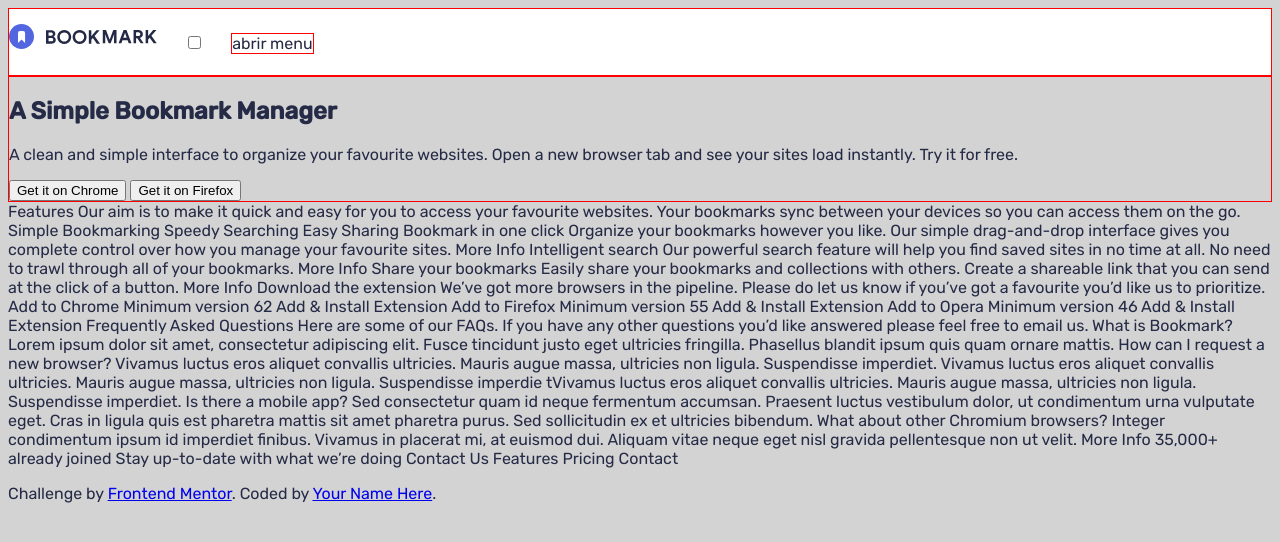
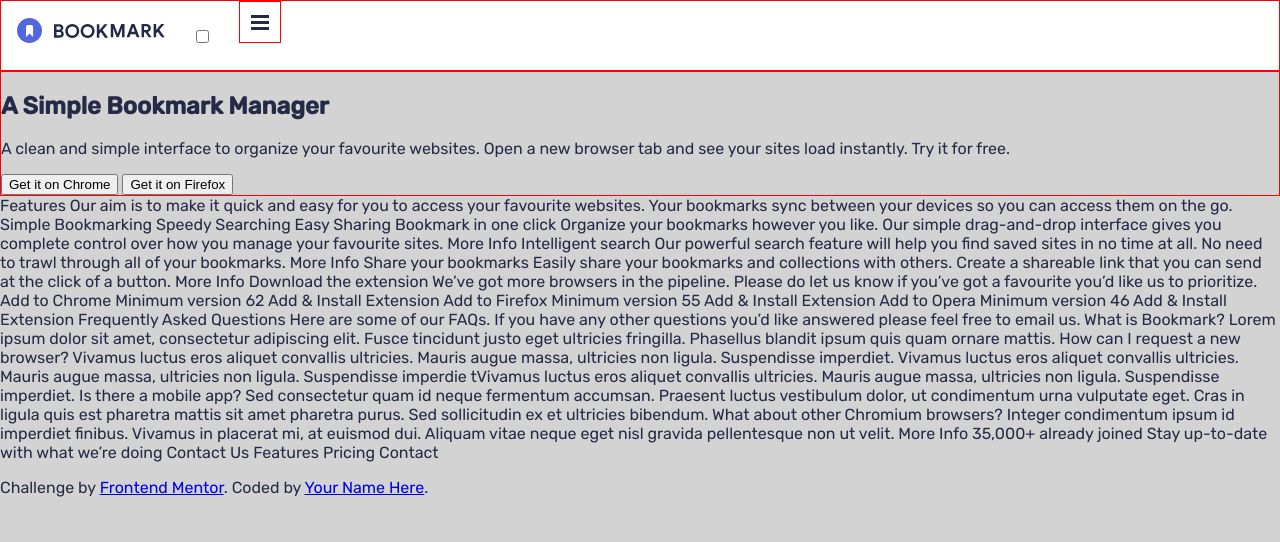
Before and after one commit to ealexisaraujo/bookmar-landing, a plain HTML site: page index.html in a window 1280 px wide. Drawn offline with Linux system fonts and the light colour scheme.

Commit message:
Header styles

```diff
--- a/css/styles.css
+++ b/css/styles.css
@@ -15,6 +15,11 @@
 }
 .menu-open {
   border: 1px solid #f00;
+  user-select: none;
+  width: 40px;
+  height: 40px;
+  display: inline-flex;
+  background: url("../images/icon-hamburger.svg") no-repeat center;
 }
 .header {
   border: 1px solid #f00;
@@ -33,4 +38,10 @@ body {
   background: #d3d3d3;
   font-family: 'Rubik', sans-serif;
   color: var(--veryDarkBlue);
+  margin: 0;
 }
+.u-wrapper {
+  max-width: 1280px;
+  margin: auto;
+  padding: 0 1em;
+}
--- a/index.html
+++ b/index.html
@@ -15,10 +15,13 @@
 
 <body>
   <header class="header">
+    <div class="u-wrapper">
+      <img src="./images/logo-bookmark.svg" alt="">
       <!-- <img src="./images/logo-bookmark-white.svg" alt=""> -->
-    <img src="./images/logo-bookmark.svg" alt="">
       <input type="checkbox" name="" id="open" class="menu-checkbox">
-    <label for="open" class="menu-open">abrir menu</label>
+      <label for="open" class="menu-open">
+
+      </label>
       <nav class="menu">
         <ul>
           <li>
@@ -29,6 +32,7 @@
           <li><a href="">Login</a></li>
         </ul>
       </nav>
+    </div>
   </header>
   <section class="hero">
     <h1>A Simple Bookmark Manager</h1>
```
Also changed, not shown: 2 other files. Lines whose indentation alone changed are shown as unchanged.
